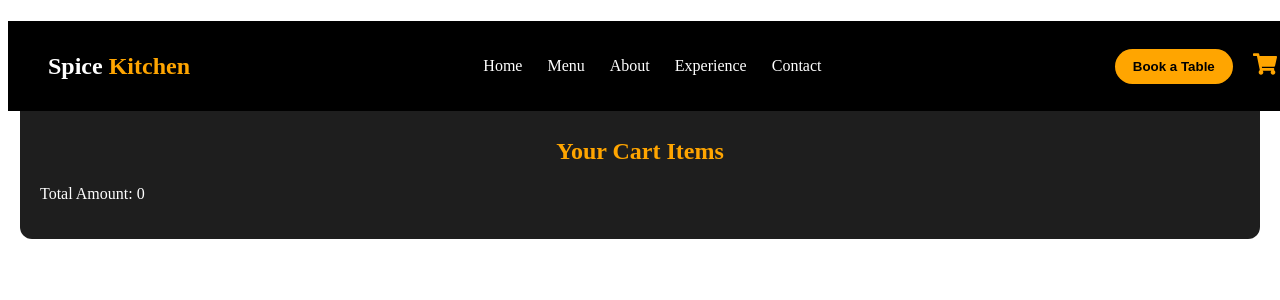
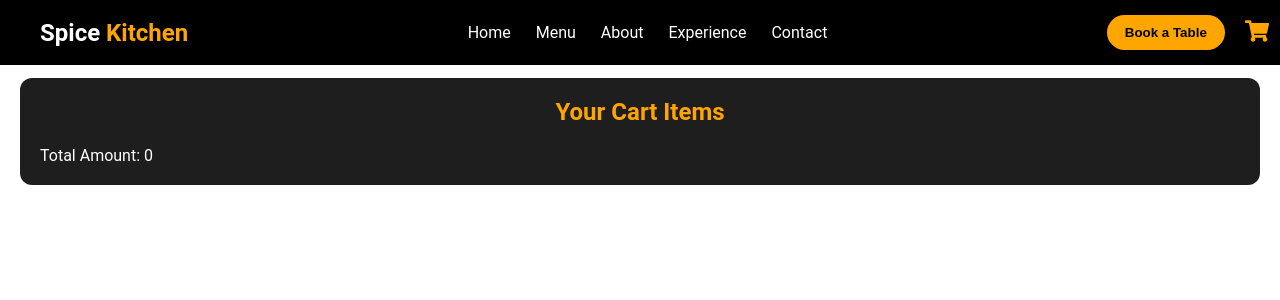
Before and after one commit to Keerthana-1607/Spice-Kitchen-Food-App, a React (Vite) app: page /cart in a window 1280 px wide. Shown: the top 300 px of the page. Built offline with nearby package versions, Linux system fonts and the light colour scheme.

Commit message:
Update App.css

```diff
--- a/src/App.css
+++ b/src/App.css
@@ -1,3 +1,6 @@
-.header{
-    position: fixed;
+body{
+    font-family:"Roboto";
 }
+*{
+    margin:0px;
+}
```
